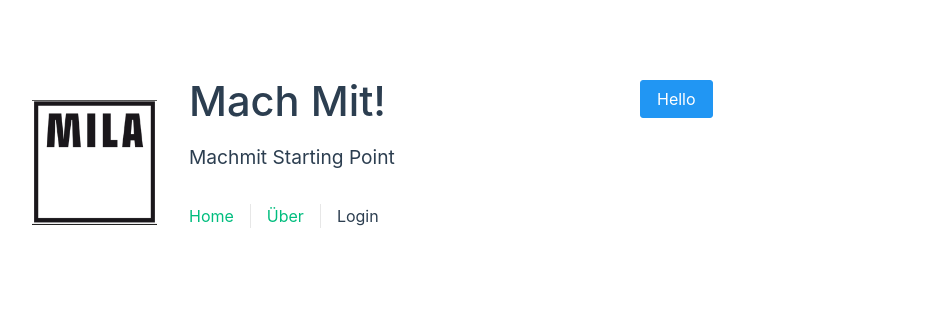
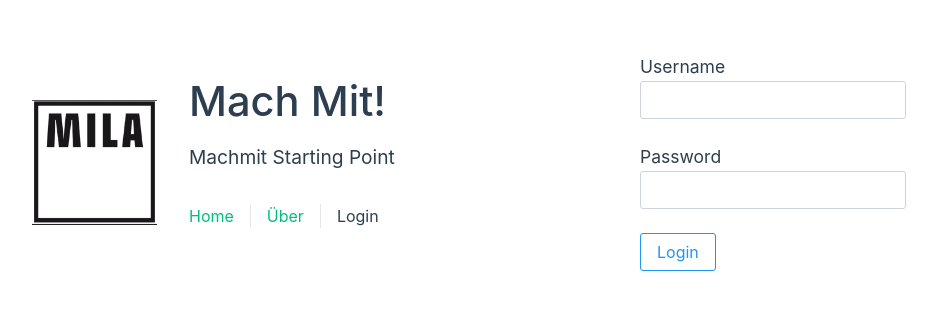
Before and after one commit to MILA-Wien/collectivo-ux, a Vue app: page /login in a window 1280 px wide. Shown: the part 238-548 px from the top of the page, without its empty margins (0-937 px from the left). Built offline with nearby package versions, Linux system fonts and the light colour scheme.

Commit message:
Add login mask and several password options

```diff
--- a/src/views/LoginView.vue
+++ b/src/views/LoginView.vue
@@ -1,15 +1,63 @@
-<script setup lang="ts">
 
 
-</script>
+<template>
+    <div text-center>
+        <h3>Username</h3>
+        <InputText type="text" />
+        <br />
+        <br />
 
-<template>
-    <div>
-        <Button label="Hello"></Button>
+        <h3>Password</h3>
+        <Password></Password>
+        <br />
+        <br />
+        <Button label="Login" class="p-button-outlined" align="center"></Button>
+        <!-- <h5>Basic</h5>
+        <Password v-model="value1" :feedback="false" />
+
+        <h5>Password Meter</h5>
+        <Password v-model="value2" />
+
+        <h5>Show Password</h5>
+        <Password v-model="value3" toggleMask></Password>
+
+        <h5>Templating</h5>
+        <Password v-model="value4">
+            <template #header>
+                <h6>Pick a password</h6>
+            </template>
+            <template #footer="sp">
+                {{sp.level}}
+                <Divider />
+                <p class="mt-2">Suggestions</p>
+                <ul class="pl-2 ml-2 mt-0" style="line-height: 1.5">
+                    <li>At least one lowercase</li>
+                    <li>At least one uppercase</li>
+                    <li>At least one numeric</li>
+                    <li>Minimum 8 characters</li>
+                </ul>
+            </template>
+        </Password> -->
     </div>
 
 </template>
 
+<script setup lang="ts">
+import { ref } from 'vue';
+
+// export default {
+//     setup() {
+//         const value1 = ref();
+//         const value2 = ref();
+//         const value3 = ref();
+//         const value4 = ref();
+
+//         return { value1, value2, value3, value4 }
+//     }
+// }
+
+</script>
+
 <style>
 
 </style>
```
Also changed, not shown: src/main.ts (+9 -5 lines).
